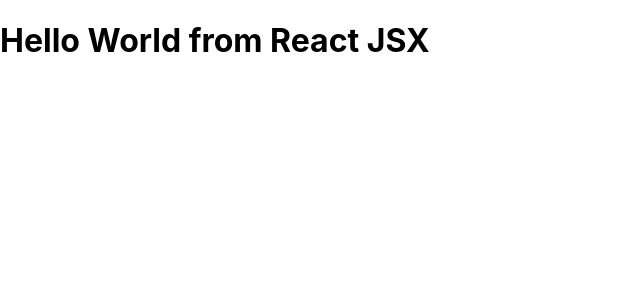
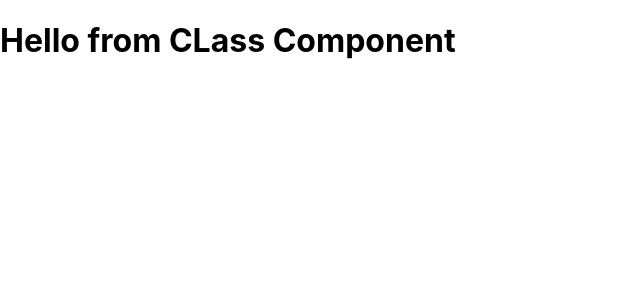
Before and after one commit to shaafiiull/My_React_Journey_With_FreeCodeCamp, a React (Create React App) app: page / in a window 1280 px wide. Shown: the top 300 px of the page, without its empty margins (0-640 px from the left). Built offline with nearby package versions, Linux system fonts and the light colour scheme.

Commit message:
written my first class component

```diff
--- a/src/App.js
+++ b/src/App.js
@@ -1,9 +1,11 @@
+import FirstCLassComponent from "./components/FirstCLassComponent";
 import HelloJSX from "./components/HelloJSX";
 
 function App() {
   return (
     <div className="App">
-      <HelloJSX></HelloJSX>
+      {/* <HelloJSX></HelloJSX> */}
+      <FirstCLassComponent></FirstCLassComponent>
     </div>
   );
 }
--- /dev/null
+++ b/src/components/FirstCLassComponent.js
@@ -0,0 +1,16 @@
+import React, { Component } from "react";
+
+class FirstCLassComponent extends Component {
+  constructor(props) {
+    super(props);
+  }
+  render() {
+    return (
+      <div>
+        <h1>Hello from CLass Component</h1>
+      </div>
+    );
+  }
+}
+
+export default FirstCLassComponent;
```
